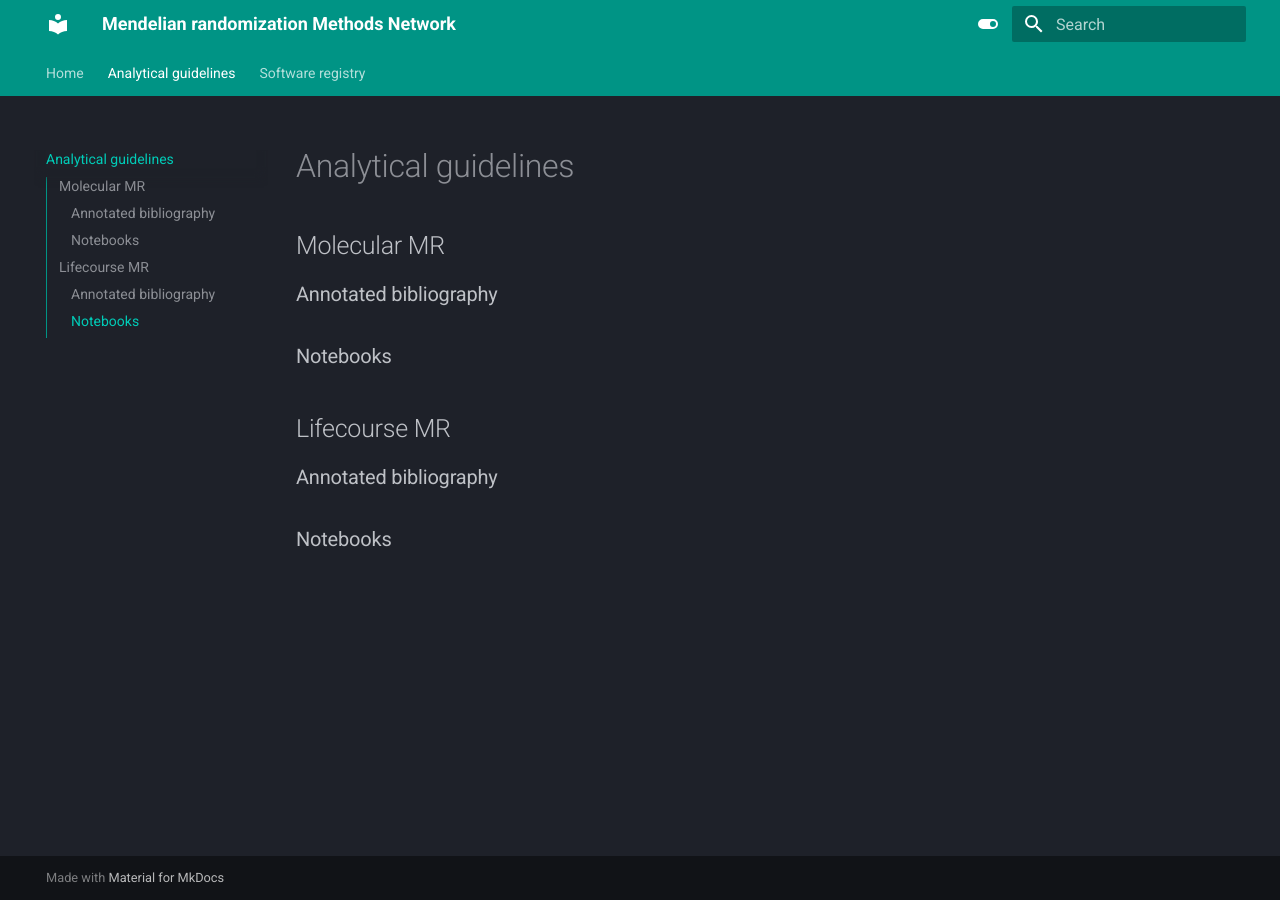
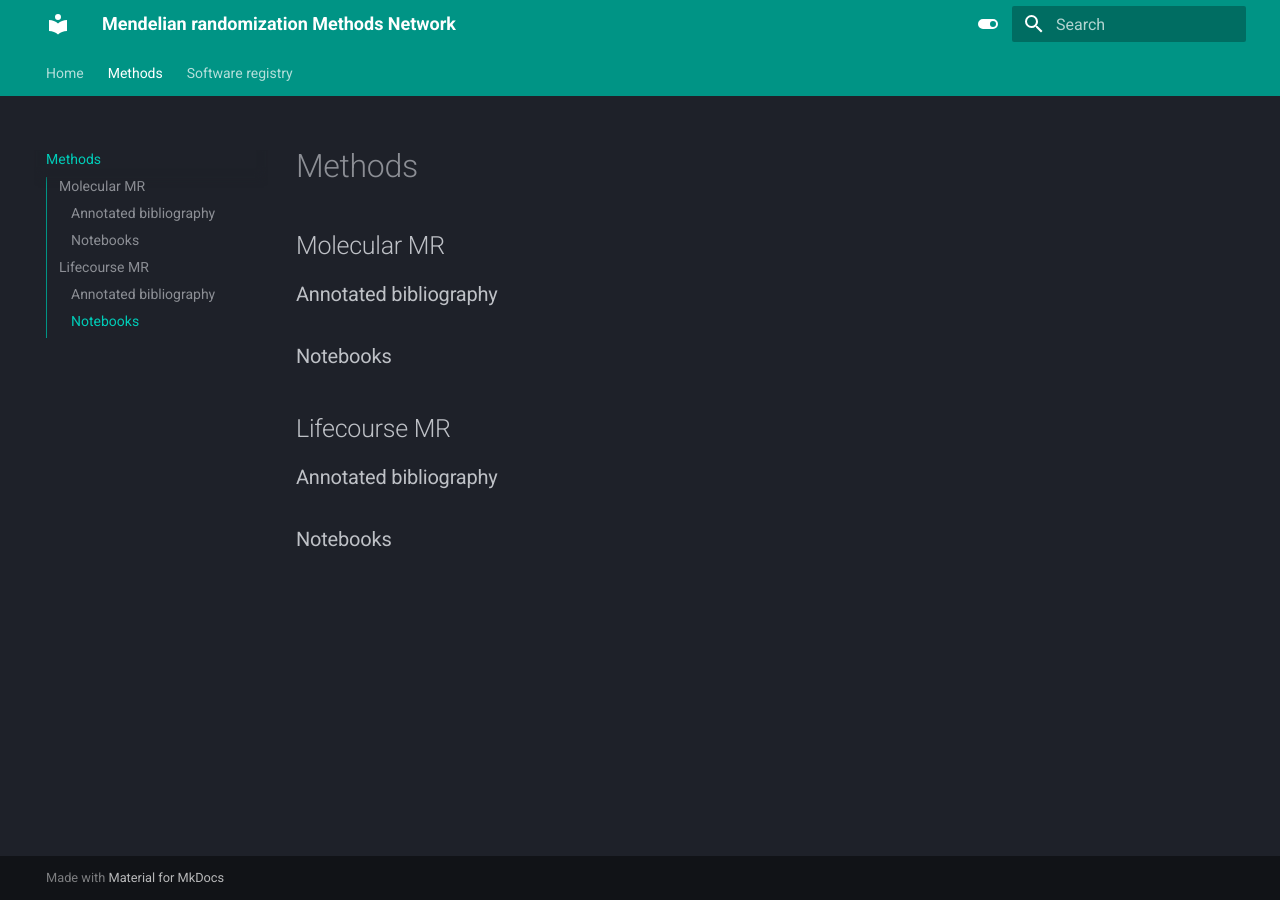
Before and after one commit to open-mr-project/open-mr-project.github.io, an MkDocs documentation site: the page built from docs/methods.md, in a window 1280 px wide. Built offline with MkDocs 1.6.1 and Material for MkDocs 9.7.7, drawn with Linux system fonts in a browser that asks for light colours.

Commit message:
Rename file to methods.md

```diff
--- a/docs/analytical-guidelines.md
+++ b/docs/methods.md
@@ -1,4 +1,4 @@
-# Analytical guidelines
+# Methods
 
 ## Molecular MR
 
```
